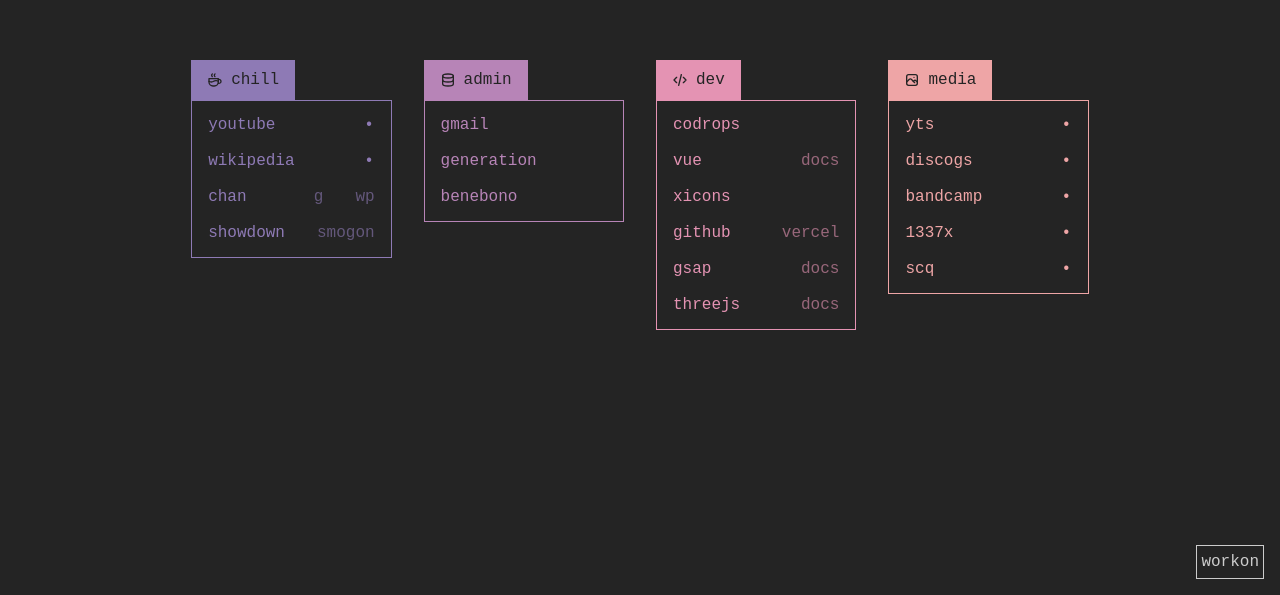
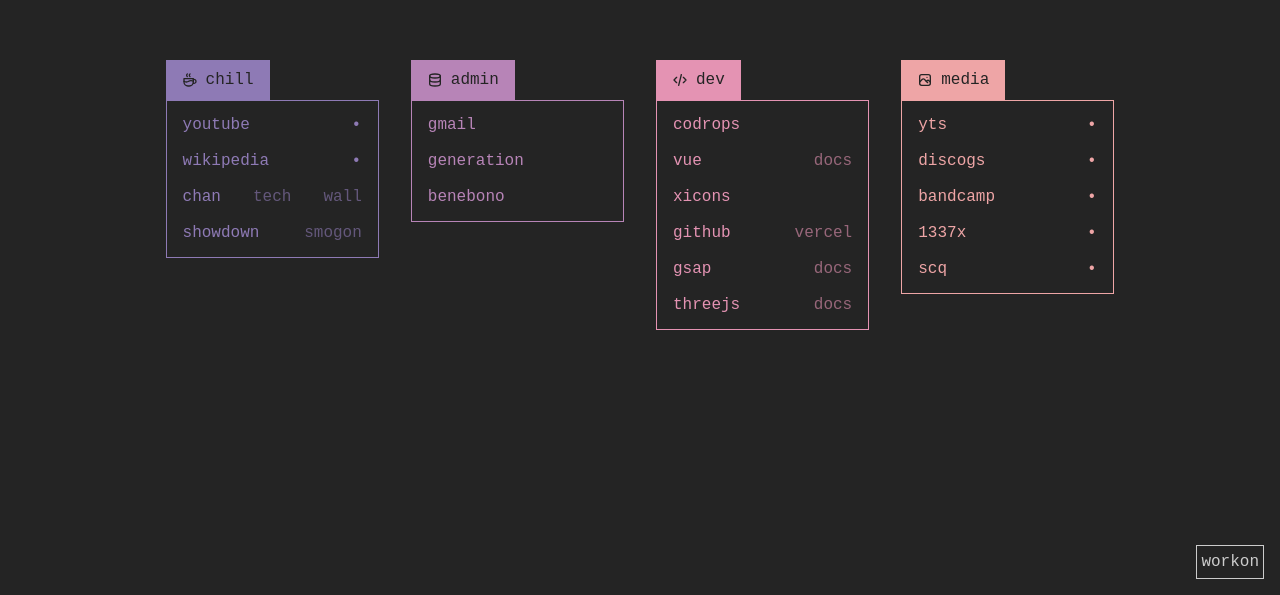
Before and after one commit to calamina/net, a Vue app: page / in a window 1280 px wide. Shown: the part 205-800 px from the top of the page. Built offline with nearby package versions, Linux system fonts and the light colour scheme.

Commit message:
temp search fix

```diff
--- a/src/components/linkSection.vue
+++ b/src/components/linkSection.vue
@@ -133,15 +133,12 @@
     font-size: 1rem;
     height: 2rem;
     border: none;
-    color: v-bind(color);
     color: #242424;
     padding: 0 0.5rem;
     font-style: oblique;
-    background-color: transparent;
     background-color: v-bind(color);
     outline: none;
-    border-bottom: 1px solid v-bind(color);
-    transition: padding-left 0.2s;
+    width: 11.5rem;
   }
 
   &__switch {
--- a/src/data/links.json
+++ b/src/data/links.json
@@ -59,8 +59,8 @@
         "name": "chan",
         "url": "https://4chan.org",
         "alt": [
-          { "name": "g", "url": "https://4chan.org/g" },
-          { "name": "wp", "url": "https://4chan.org/wg" }
+          { "name": "tech", "url": "https://4chan.org/g" },
+          { "name": "wall", "url": "https://4chan.org/wg" }
         ]
       },
       {
--- a/src/views/HomeView.vue
+++ b/src/views/HomeView.vue
@@ -56,7 +56,7 @@
   z-index: 100;
   padding: .25rem;
   font-size: 1rem;
-  background-color: #242424;
+  background-color: transparent;
   border: 1px solid #ccc;
   color: #ccc;
   cursor: pointer;
```
